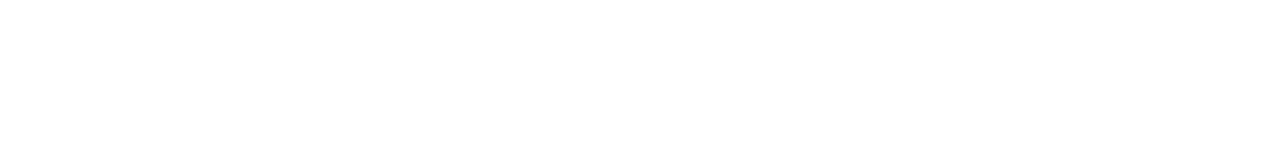
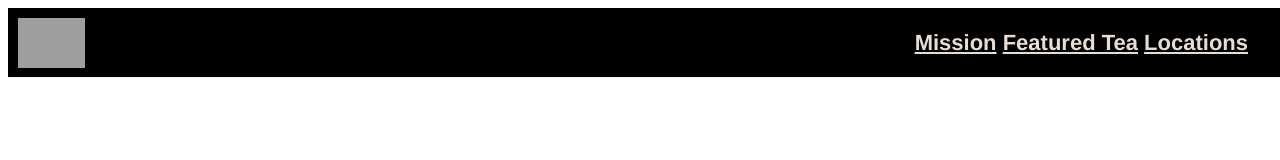
Before and after one commit to lostwithmaps/teacozy, a plain HTML site: page index.html in a window 1280 px wide. Drawn offline with Linux system fonts and the light colour scheme; grey boxes are pictures that could not be loaded.

Commit message:
Completed Header html & CSS

```diff
--- a/index.html
+++ b/index.html
@@ -3,8 +3,32 @@
   <head>
     <meta charset="utf-8">
     <title>Tea Cozy</title>
+    <link href="./resources/css/style.css" type="text/css" rel="stylesheet">
   </head>
   <body>
+    <!-- Header Section -->
+    <header>
+      <div class="logo">
+        <img src="https://s3.amazonaws.com/codecademy-content/courses/freelance-1/unit-4/img-tea-cozy-logo.png">
+      </div>
+      <nav>
+        <span><a href="#">Mission</a></span>
+        <span><a href="#">Featured Tea</a></span>
+        <span><a href="#">Locations</a></span>
+      </nav>
+    </header>
+
+    <!-- Mission Section -->
+
+
+    <!-- Featured Tea Section -->
+
+
+    <!-- Locations Section -->
+
+
+    <!-- Footer -->
+
 
   </body>
 </html>
--- a/resources/css/style.css
+++ b/resources/css/style.css
@@ -0,0 +1,35 @@
+header{
+  display: flex;
+  align-items: center;
+  position: fixed;
+  z-index: 1;
+  width: 100%;
+  height: 69px;
+  border-bottom: 1px solid seashell;
+  background-color: black;
+  font-family: Helvetica;
+  font-size: 22px;
+  font-weight: bold;
+}
+
+.logo{
+  display: flex;
+  align-items: center;
+  flex-grow: 1;
+  padding-left: 10px;
+}
+
+.logo img{
+  width: auto;
+  height: 50px;
+}
+
+header nav{
+  padding-right: 40px;
+}
+
+a{
+  color: seashell;
+  text-decoration: underline;
+  opacity: 0.9;
+}
```
